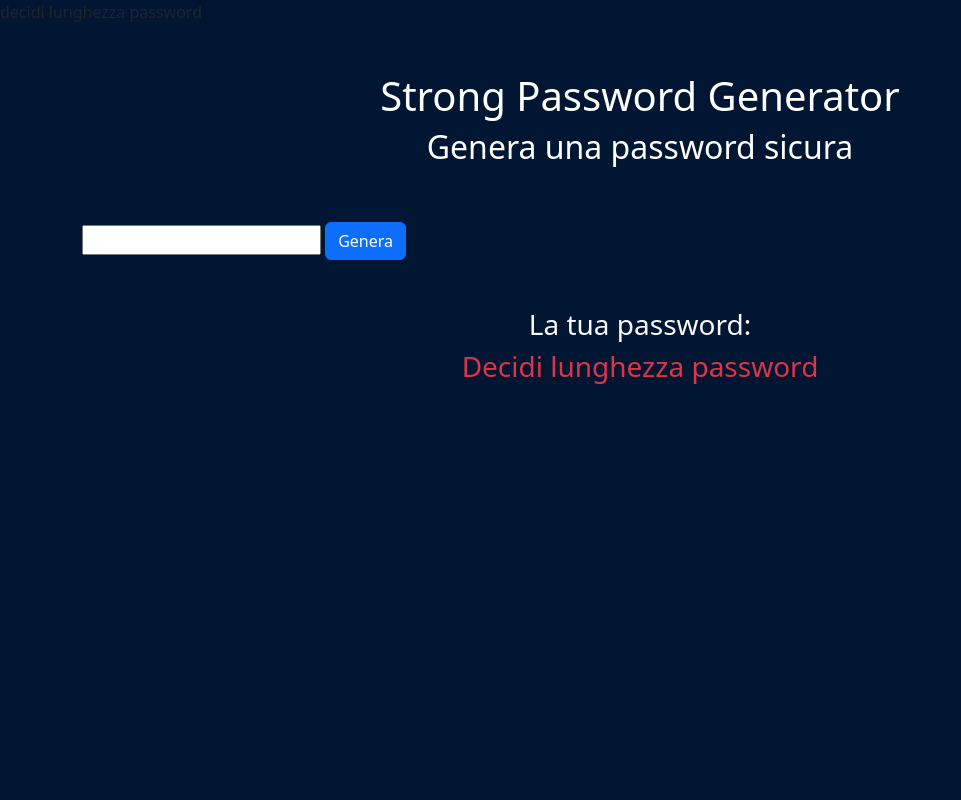
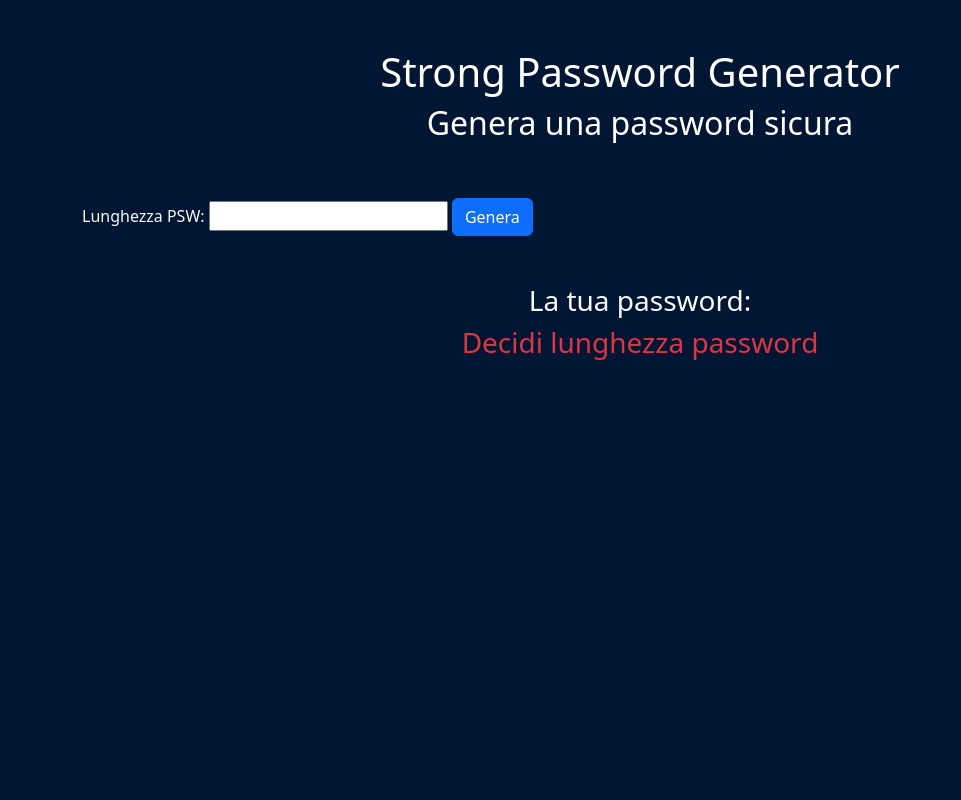
Before and after one commit to LucaFaedda/php-strong-password-generator, a PHP site: page / in a window 1280 px wide. Shown: the whole page, without its empty margins (0-961 px from the left). Run offline with PHP 8.4, Linux system fonts and the light colour scheme.

Commit message:
aggiunta label

```diff
--- a/index.php
+++ b/index.php
@@ -6,14 +6,14 @@
 
     include './function.php';
 
-    if(isset($_GET['psw']) && $_GET['psw'] !== ''){
-        $lunghezza = $_GET['psw'];
+    // if(isset($_GET['psw']) && $_GET['psw'] !== ''){
+    //     $lunghezza = $_GET['psw'];
 
 
-    }
-    else{
-        echo 'decidi lunghezza password';
-    }
+    // }
+    // else{
+    //     echo 'decidi lunghezza password';
+    // }
 
 
 
@@ -42,6 +42,7 @@
         </div>
         <div class="col-12 mt-5">
             <form action="./index.php" method="GET">
+                <label class="text-light">Lunghezza PSW: </label>
                 <input type="number" name="psw"  >
                 <button type="submit" class="btn btn-primary">Genera</button>
             </form>
```
